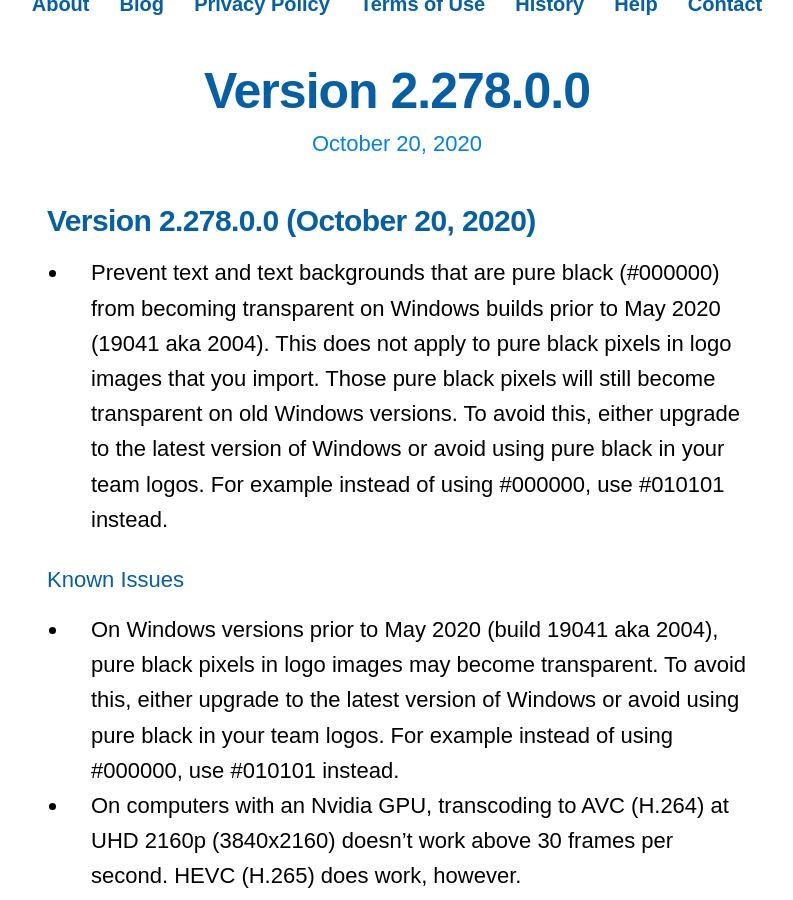
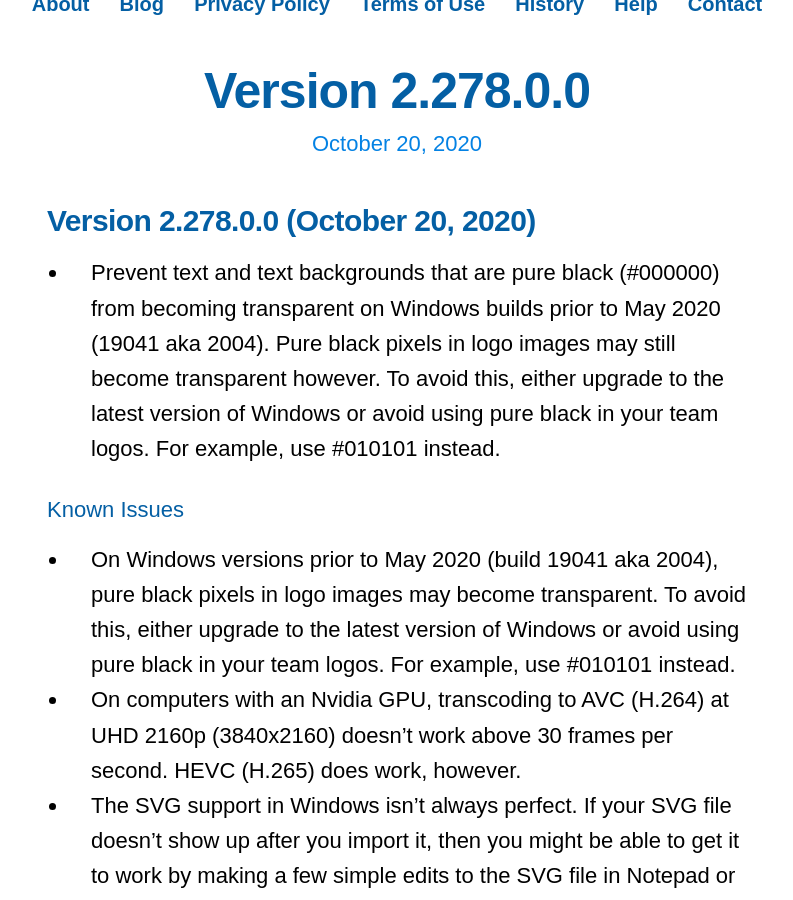
Before and after one commit to Zofware/www.simplesportscaster.com, a Jekyll site: the page built from docs/_releases/2020-10-20-version-2.278.0.0.md, in a window 1280 px wide and 900 px high, scrolled down 354 px. Shown: the whole window, without its empty margins (243-1036 px from the left). Built offline with Jekyll 4.4.1, drawn with Linux system fonts in a browser that asks for light colours; nearby versions of some CDN libraries; some web fonts are replaced; comment, search, counter and statistics services are not loaded.

Commit message:
change wording

```diff
--- a/docs/_releases/2020-10-20-version-2.278.0.0.md
+++ b/docs/_releases/2020-10-20-version-2.278.0.0.md
@@ -12,12 +12,12 @@ excerpt_separator: <!--more-->
 ---
 
 ### [Version 2.278.0.0 (October 20, 2020)]({{page.url}})
-* Prevent text and text backgrounds that are pure black (#000000) from becoming transparent on Windows builds prior to May 2020 (19041 aka 2004). This does not apply to pure black pixels in logo images that you import. Those pure black pixels will still become transparent on old Windows versions. To avoid this, either upgrade to the latest version of Windows or avoid using pure black in your team logos. For example instead of using #000000, use #010101 instead.
+* Prevent text and text backgrounds that are pure black (#000000) from becoming transparent on Windows builds prior to May 2020 (19041 aka 2004). Pure black pixels in logo images may still become transparent however. To avoid this, either upgrade to the latest version of Windows or avoid using pure black in your team logos. For example, use #010101 instead.
 
 <!--more-->
 
 #### Known Issues
-* On Windows versions prior to May 2020 (build 19041 aka 2004), pure black pixels in logo images may become transparent. To avoid this, either upgrade to the latest version of Windows or avoid using pure black in your team logos. For example instead of using #000000, use #010101 instead.
+* On Windows versions prior to May 2020 (build 19041 aka 2004), pure black pixels in logo images may become transparent. To avoid this, either upgrade to the latest version of Windows or avoid using pure black in your team logos. For example, use #010101 instead.
 * On computers with an Nvidia GPU, transcoding to AVC (H.264) at UHD 2160p (3840x2160) doesn't work above 30 frames per second. HEVC (H.265) does work, however.
 * The SVG support in Windows isn't always perfect. If your SVG file doesn't show up after you import it, then you might be able to get it to work by making a few simple edits to the SVG file in Notepad or another text editor. For example, look near the top of the file to see if the `svg` tag uses the `width` and `height` properties. If it does, then try removing them and see if the file imports successfully.
 * The scoreboard and game clock don't redraw while SimpleSportsCaster is minimized. Game time still advances normally but it just doesn't show on the screen until SimpleSportsCaster is restored from the minimized state.
```
